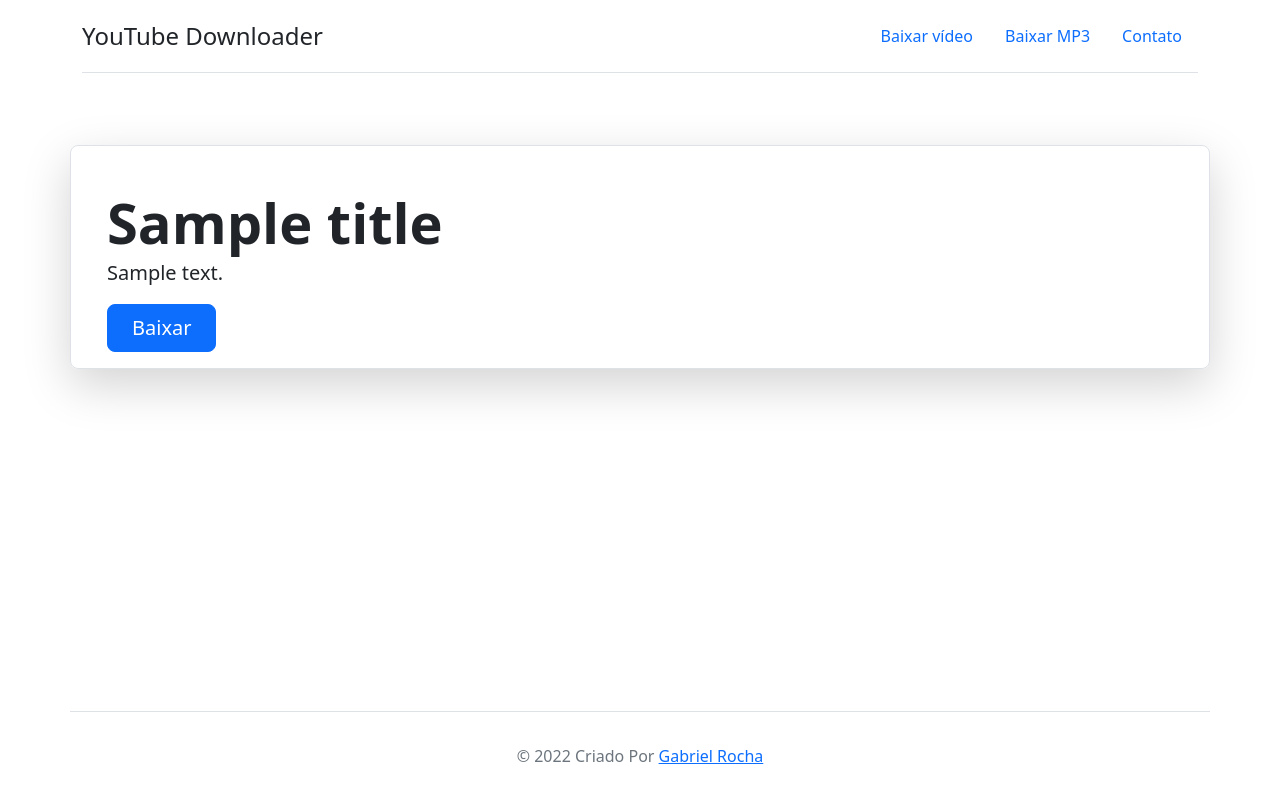
After one commit to gabrielrochasouza/you-tube-downloader, a Django app: template templates/mp3-ready-to-download.html in a window 1280 px wide. The commit adds this page. Run offline with Django 4.2, Linux system fonts and the light colour scheme; the template is opened without the code that fills it: most values are stand-ins (such as "Sample title", 1, 10 or a date in 2020).

Commit message:
feat: adding favicon and creating mp3 downloader

```diff
--- a/templates/layout.html
+++ b/templates/layout.html
@@ -13,7 +13,7 @@
     />
     <link
       rel="shortcut icon"
-      href="{% static 'favicon.ico' %}"
+      href="{% static 'favicon.png' %}"
       type="image/x-icon"
     />
     <title>You Tube Downloader</title>
--- /dev/null
+++ b/templates/mp3-ready-to-download.html
@@ -0,0 +1,31 @@
+{% extends 'layout.html' %} {% block main %}
+<div class="container my-5">
+  <div
+    class="row p-4 pb-0 pe-lg-0 pt-lg-5 align-items-center rounded-3 border shadow-lg"
+  >
+    <div class="">
+      <h1 class="display-4 fw-bold lh-1">{{title}}</h1>
+      <p class="lead">{{description}}</p>
+
+      <div
+        class="d-grid gap-2 d-md-flex justify-content-md-start mb-4 mb-lg-3"
+        style="max-width: 490px"
+      >
+        <a href="http://localhost:8000/static/audio.mp3" download="http://localhost:8000/static/audio.mp3">
+          <button
+            type="submit"
+            id="download"
+            class="btn w-100 btn-primary btn-lg px-4"
+          >
+            <svg viewBox="25 25 50 50" id="loading-circle" class="d-none">
+              <circle r="20" cy="50" cx="50"></circle>
+            </svg>
+            <span> Baixar </span>
+          </button>
+        </a>
+      </div>
+    </div>
+  </div>
+</div>
+
+{% endblock %}
--- a/yt_down/urls.py
+++ b/yt_down/urls.py
@@ -7,4 +7,5 @@ urlpatterns = [
     path("video/download/", views.download_video),
     path("video/download/downloaded/", views.video_downloaded),
     path("mp3/", views.download_mp3_page),
+    path("mp3/download-mp3/", views.mp3_ready_to_download),
 ]
```
Also changed, not shown: templates/download.html (+9 -6 lines), templates/mp3-downloader.html (+34 -26 lines), yt_down/views.py (+31 -5 lines), static/favicon.ico (deleted), static/favicon.png (added), 2 other files.
